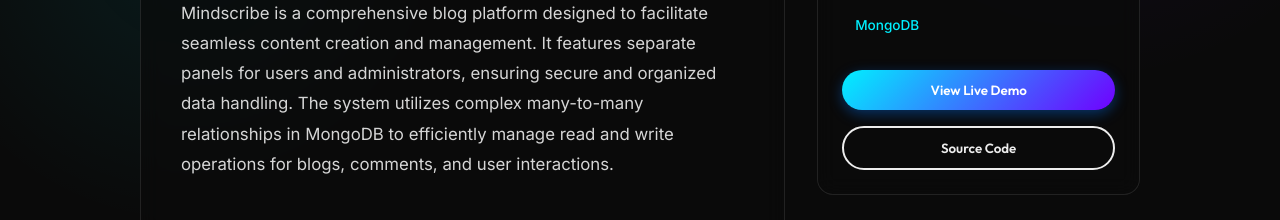
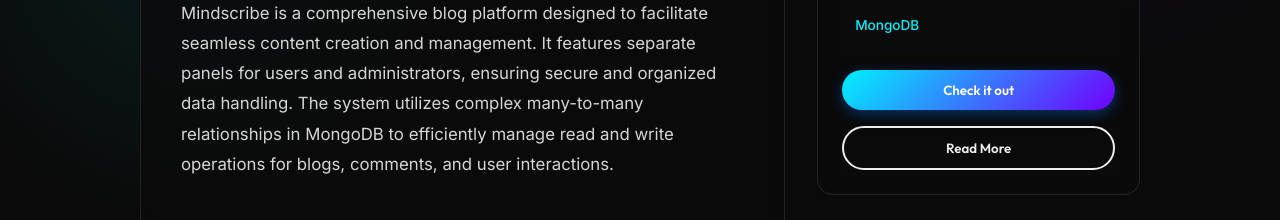
Before and after one commit to DHRUV10-R/PORTFOLIO_V-2, a Next.js app: page /projects/1 in a window 1280 px wide. Shown: the part 464-684 px from the top of the page. Built offline with nearby package versions, Linux system fonts and the light colour scheme.

Commit message:
Updated Contact

```diff
--- a/src/app/contact/page.tsx
+++ b/src/app/contact/page.tsx
@@ -39,11 +39,11 @@ export default function ContactPage() {
                                 <Github size={24} />
                                 <span>GitHub</span>
                             </a>
-                            <a href="www.linkedin.com/in/dhruv-r-55b888262" className={styles.socialCard} aria-label="LinkedIn">
+                            <a href="https://www.linkedin.com/in/dhruv-r-55b888262" className={styles.socialCard} aria-label="LinkedIn">
                                 <Linkedin size={24} />
                                 <span>LinkedIn</span>
                             </a>
-                            <a href="#" className={styles.socialCard} aria-label="Twitter">
+                            <a href="https://x.com/DhruvRa17283043" className={styles.socialCard} aria-label="Twitter">
                                 <Twitter size={24} />
                                 <span>Twitter</span>
                             </a>
--- a/src/app/projects/[id]/page.tsx
+++ b/src/app/projects/[id]/page.tsx
@@ -72,8 +72,8 @@ export default async function ProjectDetailsPage({ params }: PageProps) {
                             </div>
                             {/* Add links here if you have them in the data */}
                             <div className={styles.actions}>
-                                <Button fullWidth>View Live Demo</Button>
-                                <Button variant="outline" fullWidth>Source Code</Button>
+                                <Button fullWidth>Check it out</Button>
+                                <Button variant="outline" fullWidth>Read More</Button>
                             </div>
                         </Card>
                     </div>
```
Also changed, not shown: 1 other file (tests, documents, lock files or other folders).
